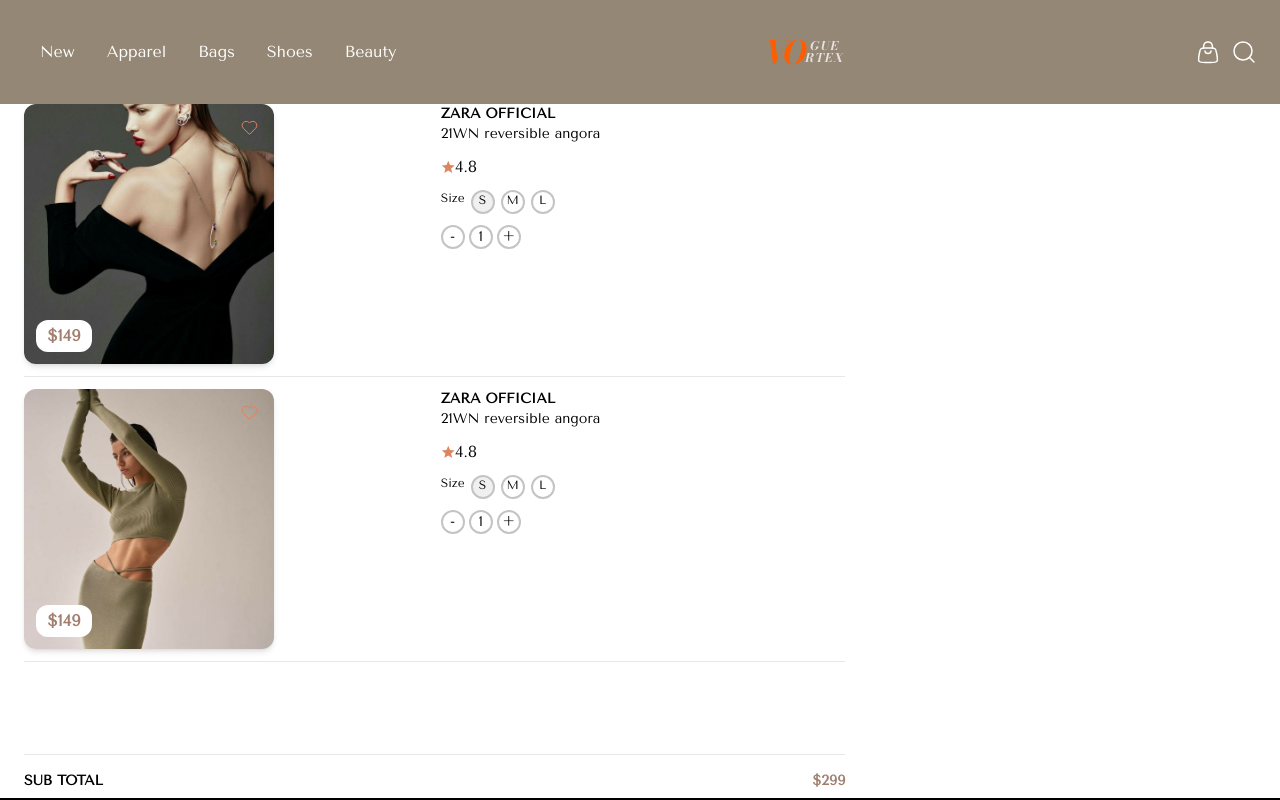
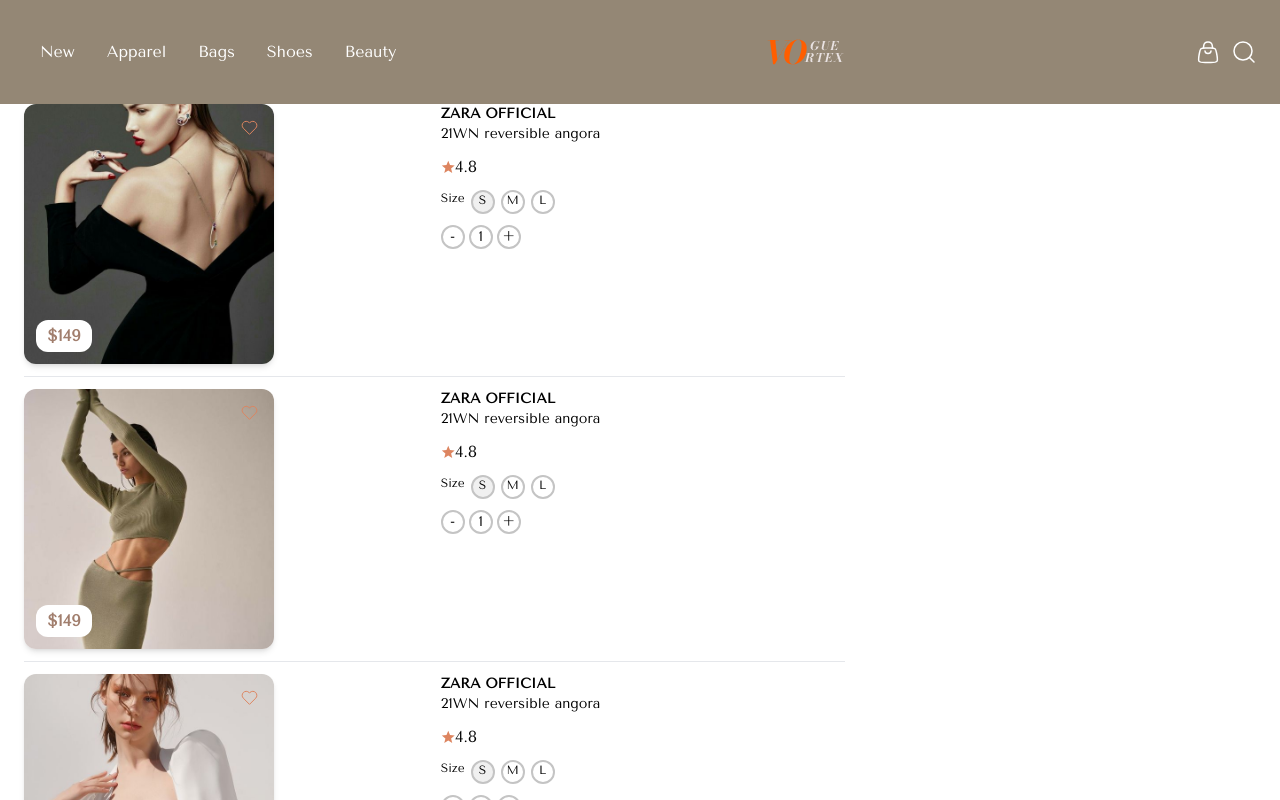
Before and after one commit to froschi95/timbu-shop-client, a Next.js app: page /cart in a window 1280 px wide. Shown: the top 800 px of the page. Built offline with nearby package versions, Linux system fonts and the light colour scheme.

Commit message:
Update Cart page

```diff
--- a/app/cart/page.js
+++ b/app/cart/page.js
@@ -8,7 +8,7 @@
   return (
     <div className="mx-auto px-6">
       <div className="relative flex flex-col w-full md:w-2/3 gap-3">
-        {products.slice(1, 3).map((product) => (
+        {products.slice(1, 4).map((product) => (
           <>
             <div key={product.id} className="relative flex gap-3">
               <div className="w-full">
```
